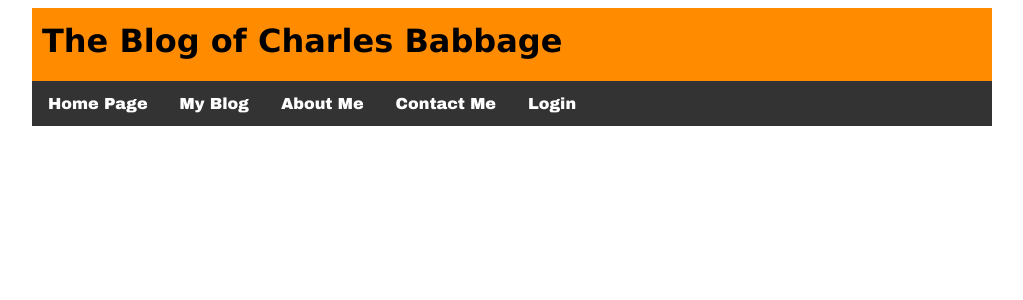
After one commit to Medscootsman/Content_Creation, a PHP site: page /inc/scripts/header_l2.php in a window 1280 px wide. The commit adds this page. Shown: the top 300 px of the page, without its empty margins (128-1151 px from the left). Run offline with PHP 8.4, Linux system fonts and the light colour scheme.

Commit message:
made some fancy changes aye

```diff
--- a/inc/contactus.php
+++ b/inc/contactus.php
@@ -1,5 +1,5 @@
 <?php
-include ("scripts/header.php");
+include ("scripts/header_l2.php");
 echo "
 <main>
 <h2>Contact</h2>
--- /dev/null
+++ b/inc/scripts/header_l2.php
@@ -0,0 +1,34 @@
+<?
+session_start();
+?>
+
+<!DOCTYPE html>
+<html lang="en">
+<head>
+    <meta charset="UTF-8">
+    <title>The Blog of Charles Babbage</title>
+    <link rel="stylesheet" href="../style/style.css">
+
+</head>
+
+<body>
+<header>
+    <h1>The Blog of Charles Babbage</h1>
+    <nav>
+        <ul>
+            <li><a href="../">Home Page</a></li>
+            <li><a href="../blog">My Blog</a></li>
+            <li><a href="../about">About Me</a></li>
+            <li><a href="../contactus">Contact Me</a></li>
+            <?
+            if (isset($_SESSION['username'])) {
+                echo "<li><a href='../createarticle'>Create Article</a></li>";
+                echo "<li><a href='../logout'>Logout</a></li>";
+            } else {
+                echo "<li><a href='../login'>Login</a></li>";
+            }
+            ?>
+
+        </ul>
+    </nav>
+</header>
```
Also changed, not shown: inc/404.php (renamed from 404.php).
